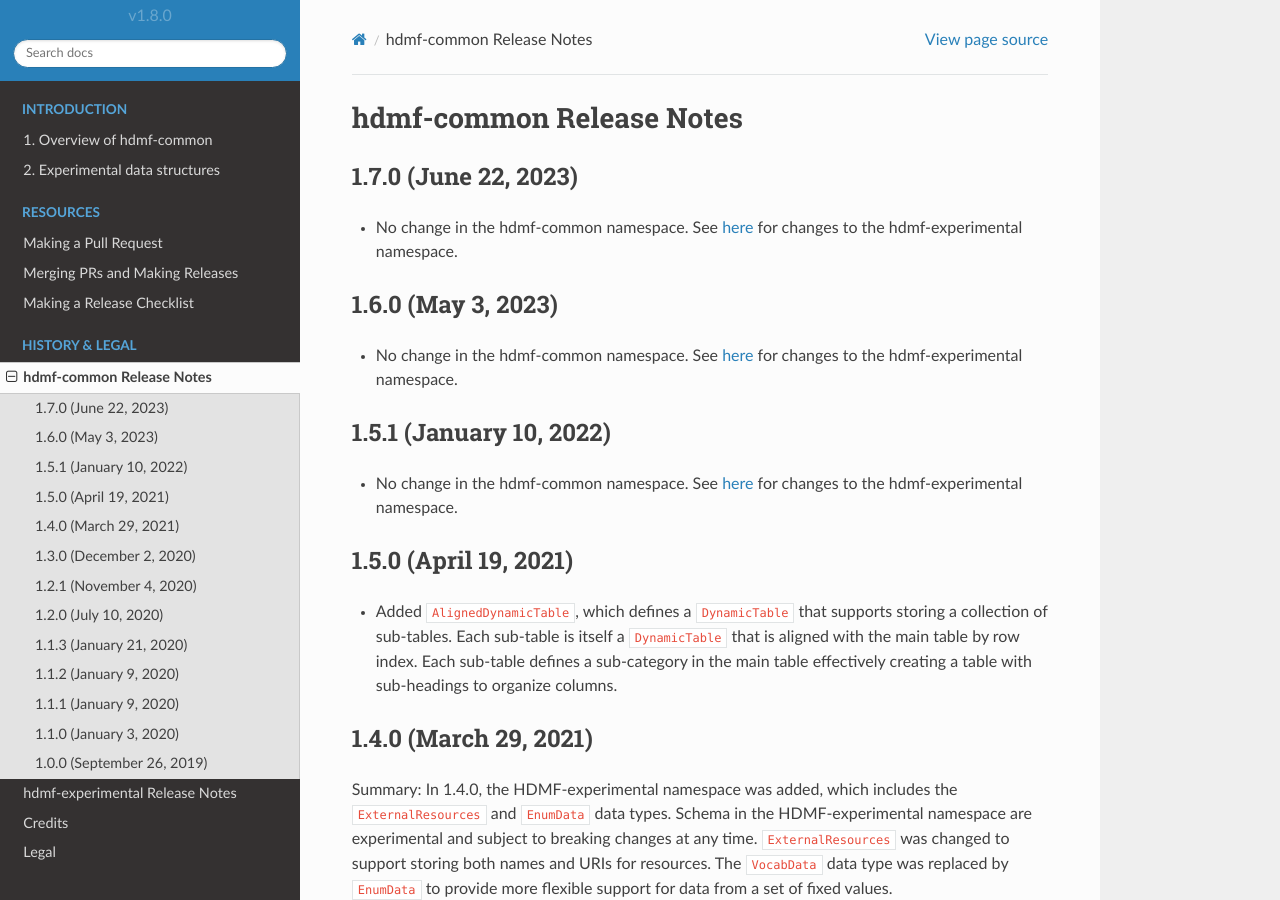
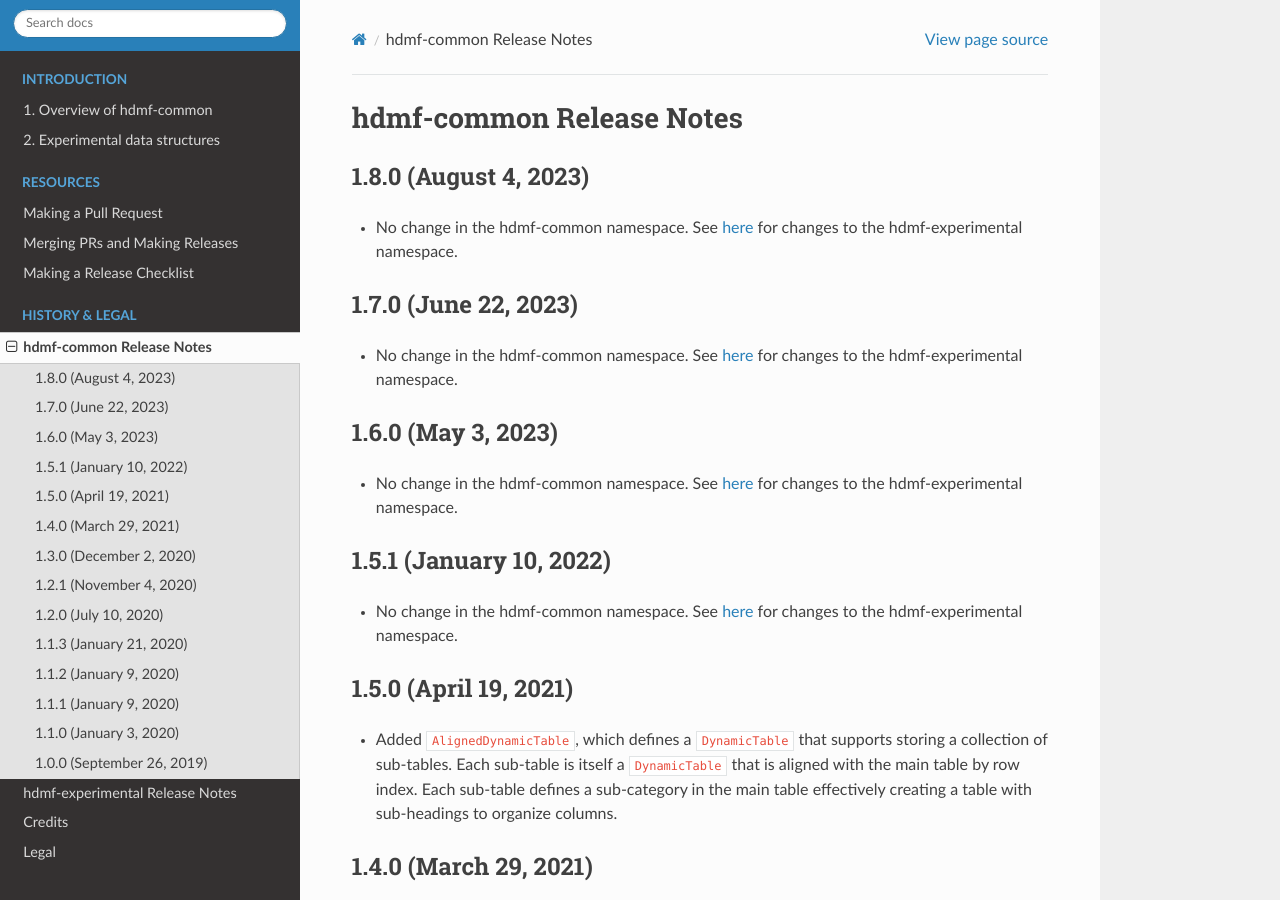
Before and after one commit to hdmf-dev/hdmf-common-schema, a Sphinx documentation site: the page built from docs/source/hdmf_common_release_notes.rst, in a window 1280 px wide and 900 px high. Built offline with Sphinx 7.4.7 and the Read the Docs theme 2.0.0, drawn with Linux system fonts in a browser that asks for light colours.

Commit message:
Update hdmf_common_release_notes.rst

```diff
--- a/docs/source/hdmf_common_release_notes.rst
+++ b/docs/source/hdmf_common_release_notes.rst
@@ -3,8 +3,13 @@
 hdmf-common Release Notes
 =========================
 
+1.8.0 (August 4, 2023)
+----------------------
+- No change in the hdmf-common namespace. See :ref:`here <hdmf_experimental_release_notes>` for changes to the
+  hdmf-experimental namespace.
+
 1.7.0 (June 22, 2023)
--------------------
+---------------------
 - No change in the hdmf-common namespace. See :ref:`here <hdmf_experimental_release_notes>` for changes to the
   hdmf-experimental namespace.
 
```
